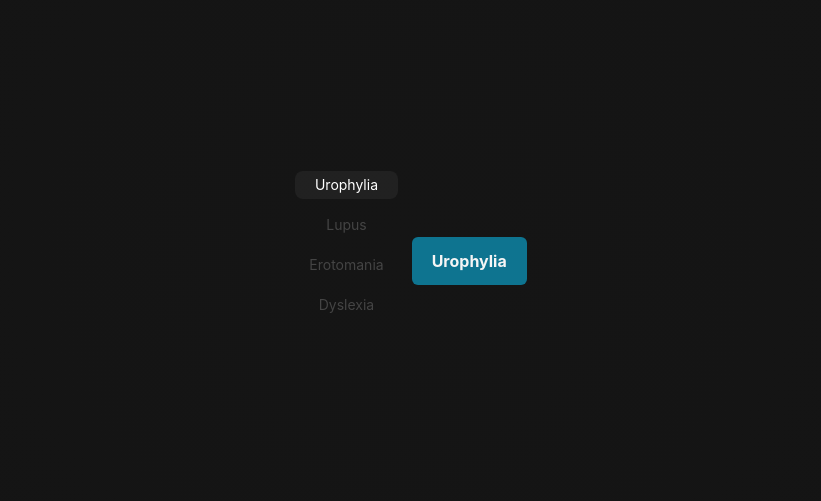
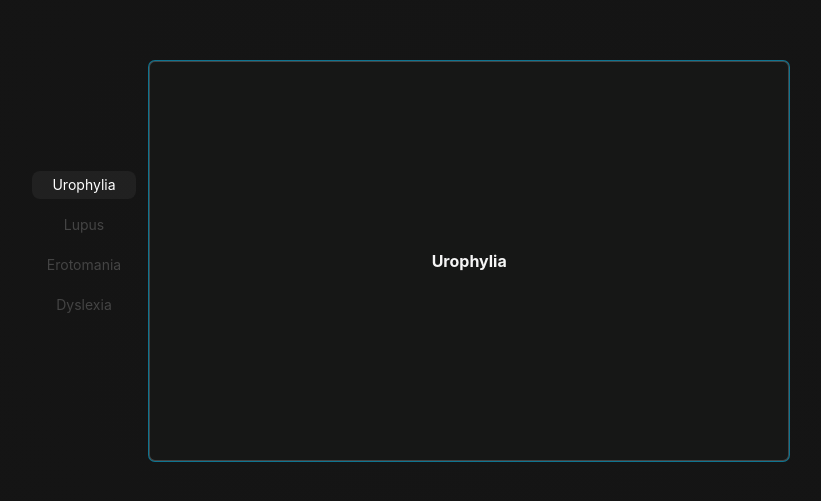
Before and after one commit to razmi0/test-framer, a React app: page / in a window 1280 px wide. Shown: the part 155-656 px from the top of the page, without its empty margins (236-1057 px from the left). Built offline with nearby package versions, Linux system fonts and the light colour scheme; the HTML template or start-up script is replaced by a standard one.

Commit message:
⏰ checkpoint : Tue May 28 02:03:21 CEST 2024

```diff
--- a/src/App.tsx
+++ b/src/App.tsx
@@ -7,7 +7,7 @@ const format = (value: string) => value.charAt(0).toUpperCase() + value.slice(1)
 
 const App = () => {
   return (
-    <Section className="grid place-content-center">
+    <Section className="relative grid place-content-center">
       <Tabs>
         <TabNav className="flex-col">
           {values.map((value, i) => (
@@ -15,20 +15,37 @@ const App = () => {
               {format(value)}
             </TabTrigger>
           ))}
-          <TabSlider
-            className={cn("ring-1 ring-offset-1 ring-offset-transparent transition-all ring-inset ring-neutral-100/20")}
-          />
+          <Slider />
         </TabNav>
         {values.map((value, i) => (
           <TabContent key={i} value={value}>
-            <div className={`flex items-center justify-center h-full w-full py-3 px-5 bg-${value} rounded-md`}>
-              <p className="text-center text-neutral-100 font-bold">{format(value)}</p>
-            </div>
+            <Panel value={value} />
           </TabContent>
         ))}
       </Tabs>
+      <svg className="pointer-events-none fixed inset-0 bottom-0 left-0 right-0 top-0 -z-50 min-h-full min-w-full overflow-x-hidden overflow-y-hidden bg-white/10 opacity-5">
+        <filter id="noise">
+          <feTurbulence type="fractalNoise" baseFrequency=".85" numOctaves="4" stitchTiles="stitch"></feTurbulence>
+          <feColorMatrix type="saturate" values="0"></feColorMatrix>
+        </filter>
+        <rect width="100%" height="100%" filter="url(#noise)"></rect>
+      </svg>
     </Section>
   );
 };
 
+const Slider = () => {
+  return (
+    <TabSlider className={cn("ring-1 transition-all ring-inset ring-neutral-900/80 border border-neutral-100/20")} />
+  );
+};
+
+const Panel = ({ value }: { value: string }) => {
+  return (
+    <div
+      className={`flex items-center justify-center h-[50vh] w-[50vw] py-3 px-5 ring-1 border border-neutral-100/20 ring-${value} bg-fore rounded-md`}>
+      <p className="text-center text-neutral-100 font-bold">{format(value)}</p>
+    </div>
+  );
+};
 export default App;
--- a/src/components/ui/Tabs/Tabs.tsx
+++ b/src/components/ui/Tabs/Tabs.tsx
@@ -187,13 +187,17 @@ const TabSlider = ({ className, ...props }: TabSliderProps) => {
         }
 
         @keyframes slide {
-          from {
+          0% {
             left: ${Utils.positions.past.left}px;
             top : ${Utils.positions.past.top}px;
             width: ${Utils.positions.past.width}px;
             height: ${Utils.positions.past.height}px;
+            filter : brightness(1.5);
           }
-          to {
+          25% {
+            filter : brightness(1);
+          }
+          100% {
             left: ${Utils.positions.current.left}px;
             top : ${Utils.positions.current.top}px;
             width: ${Utils.positions.current.width}px;
--- a/src/components/ui/Tabs/utils.ts
+++ b/src/components/ui/Tabs/utils.ts
@@ -62,7 +62,7 @@ const positions: PositionsType = {
 
 const animateVars = {
   timingFunction: "cubic-bezier(.69,.28,.75,1.22)",
-  duration: "0.3s",
+  duration: "0.150s",
 };
 
 const TabsContext = createContext<TabContextType>({
--- a/src/tailwind/output.css
+++ b/src/tailwind/output.css
@@ -560,6 +560,10 @@ video {
   pointer-events: none;
 }
 
+.fixed{
+  position: fixed;
+}
+
 .absolute{
   position: absolute;
 }
@@ -572,8 +576,36 @@ video {
   inset: 1px;
 }
 
+.inset-0{
+  inset: 0px;
+}
+
+.bottom-0{
+  bottom: 0px;
+}
+
+.left-0{
+  left: 0px;
+}
+
+.right-0{
+  right: 0px;
+}
+
+.top-0{
+  top: 0px;
+}
+
 .z-\[1\]{
   z-index: 1;
+}
+
+.-z-10{
+  z-index: -10;
+}
+
+.-z-50{
+  z-index: -50;
 }
 
 .mt-8{
@@ -605,6 +637,14 @@ video {
   height: 100%;
 }
 
+.h-\[50vh\]{
+  height: 50vh;
+}
+
+.min-h-full{
+  min-height: 100%;
+}
+
 .w-16{
   width: 4rem;
 }
@@ -620,6 +660,14 @@ video {
 
 .w-full{
   width: 100%;
+}
+
+.w-\[50vw\]{
+  width: 50vw;
+}
+
+.min-w-full{
+  min-width: 100%;
 }
 
 .flex-col{
@@ -654,6 +702,14 @@ video {
   overflow: hidden;
 }
 
+.overflow-x-hidden{
+  overflow-x: hidden;
+}
+
+.overflow-y-hidden{
+  overflow-y: hidden;
+}
+
 .rounded-lg{
   border-radius: 0.5rem;
 }
@@ -662,8 +718,99 @@ video {
   border-radius: 0.375rem;
 }
 
+.border{
+  border-width: 1px;
+}
+
+.border-neutral-100\/20{
+  border-color: rgb(245 245 245 / 0.2);
+}
+
+.border-neutral-100\/80{
+  border-color: rgb(245 245 245 / 0.8);
+}
+
+.border-neutral-100\/60{
+  border-color: rgb(245 245 245 / 0.6);
+}
+
+.border-neutral-100\/40{
+  border-color: rgb(245 245 245 / 0.4);
+}
+
 .bg-selected{
   background-color: hsla(0,0%,100%,.05);
+}
+
+.bg-fore{
+  --tw-bg-opacity: 1;
+  background-color: rgb(22 23 22 / var(--tw-bg-opacity));
+}
+
+.bg-\[\#131313\]{
+  --tw-bg-opacity: 1;
+  background-color: rgb(19 19 19 / var(--tw-bg-opacity));
+}
+
+.bg-\[\#101010\]{
+  --tw-bg-opacity: 1;
+  background-color: rgb(16 16 16 / var(--tw-bg-opacity));
+}
+
+.bg-white\/10{
+  background-color: rgb(255 255 255 / 0.1);
+}
+
+.bg-gradient-to-b{
+  background-image: linear-gradient(to bottom, var(--tw-gradient-stops));
+}
+
+.bg-gradient-to-t{
+  background-image: linear-gradient(to top, var(--tw-gradient-stops));
+}
+
+.from-neutral-950{
+  --tw-gradient-from: #0a0a0a var(--tw-gradient-from-position);
+  --tw-gradient-to: rgb(10 10 10 / 0) var(--tw-gradient-to-position);
+  --tw-gradient-stops: var(--tw-gradient-from), var(--tw-gradient-to);
+}
+
+.from-neutral-950\/50{
+  --tw-gradient-from: rgb(10 10 10 / 0.5) var(--tw-gradient-from-position);
+  --tw-gradient-to: rgb(10 10 10 / 0) var(--tw-gradient-to-position);
+  --tw-gradient-stops: var(--tw-gradient-from), var(--tw-gradient-to);
+}
+
+.from-fore{
+  --tw-gradient-from: rgb(22,23,22) var(--tw-gradient-from-position);
+  --tw-gradient-to: rgb(22 23 22 / 0) var(--tw-gradient-to-position);
+  --tw-gradient-stops: var(--tw-gradient-from), var(--tw-gradient-to);
+}
+
+.from-black{
+  --tw-gradient-from: #000 var(--tw-gradient-from-position);
+  --tw-gradient-to: rgb(0 0 0 / 0) var(--tw-gradient-to-position);
+  --tw-gradient-stops: var(--tw-gradient-from), var(--tw-gradient-to);
+}
+
+.to-neutral-900{
+  --tw-gradient-to: #171717 var(--tw-gradient-to-position);
+}
+
+.to-neutral-900\/50{
+  --tw-gradient-to: rgb(23 23 23 / 0.5) var(--tw-gradient-to-position);
+}
+
+.to-fore\/80{
+  --tw-gradient-to: rgb(22 23 22 / 0.8) var(--tw-gradient-to-position);
+}
+
+.to-\[\#131313\]{
+  --tw-gradient-to: #131313 var(--tw-gradient-to-position);
+}
+
+.to-\[\#101010\]{
+  --tw-gradient-to: #101010 var(--tw-gradient-to-position);
 }
 
 .px-2{
@@ -726,6 +873,10 @@ video {
 .text-neutral-100{
   --tw-text-opacity: 1;
   color: rgb(245 245 245 / var(--tw-text-opacity));
+}
+
+.opacity-5{
+  opacity: 0.05;
 }
 
 .mix-blend-multiply{
@@ -815,6 +966,10 @@ video {
 
 .ring-neutral-100\/20{
   --tw-ring-color: rgb(245 245 245 / 0.2);
+}
+
+.ring-neutral-900\/80{
+  --tw-ring-color: rgb(23 23 23 / 0.8);
 }
 
 .ring-offset-1{
```
Also changed, not shown: 1 other file (tests, documents, lock files or other folders).
